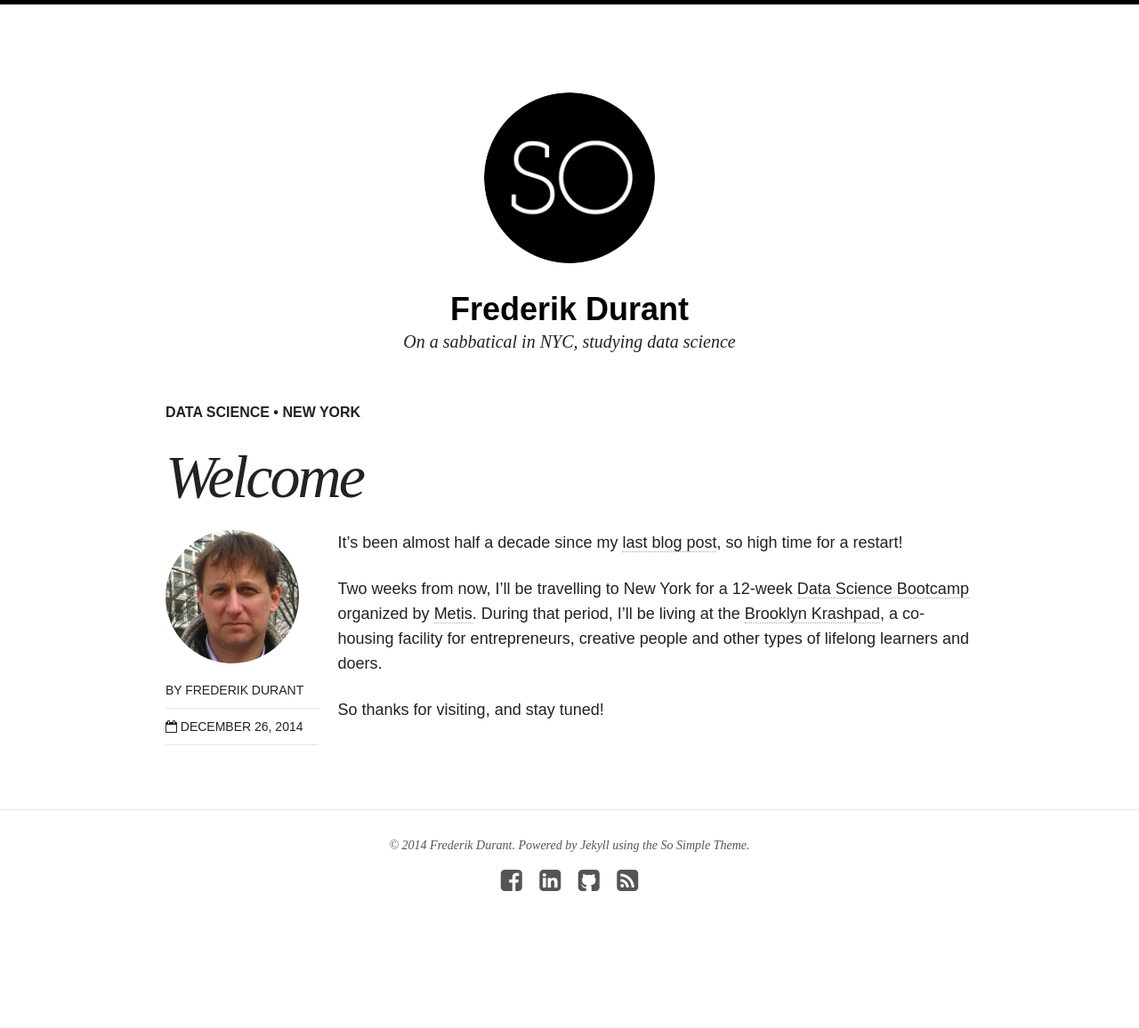
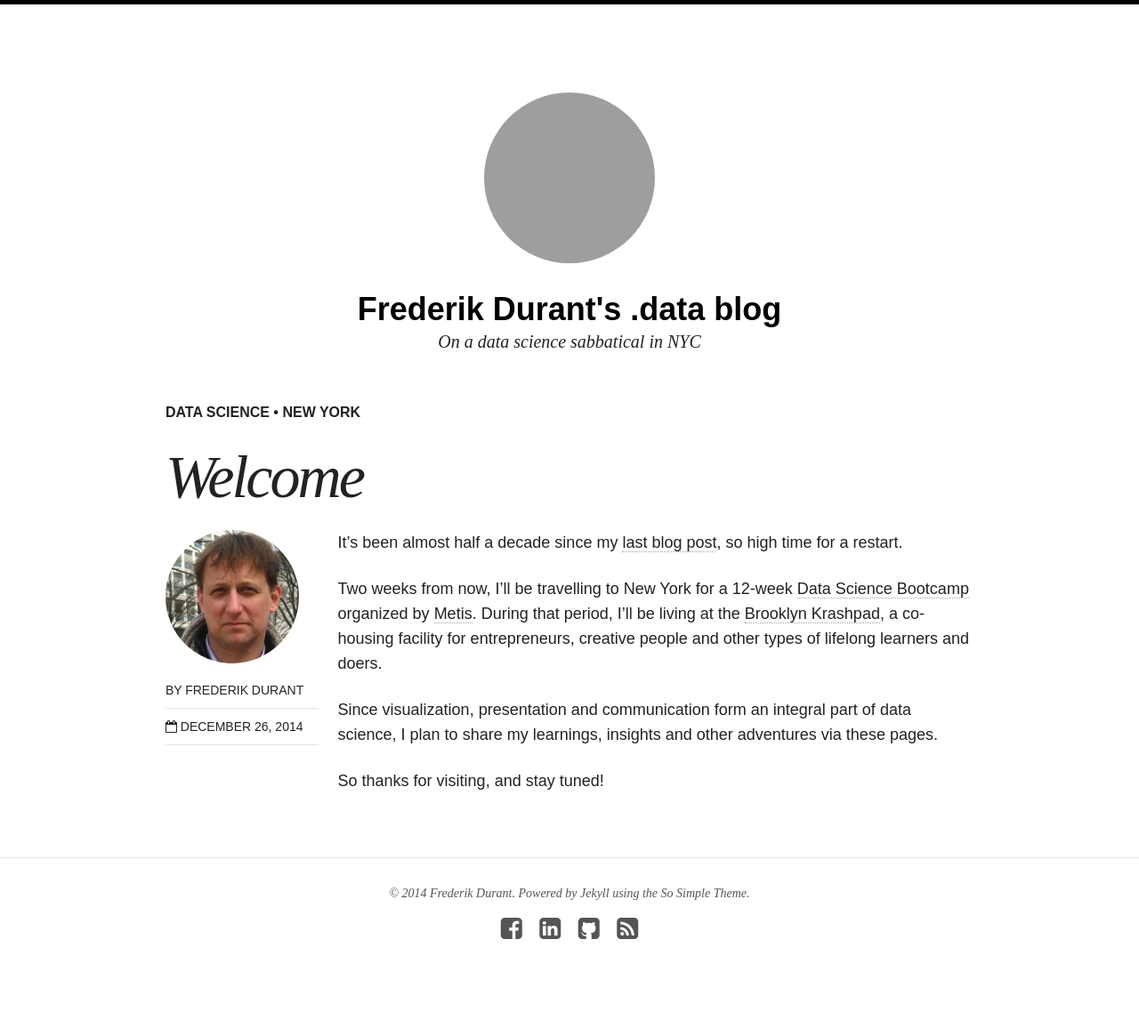
Before and after one commit to fdurant/fdurant_github_io_source, a Jekyll site: the page built from _posts/blog/2014-12-26-welcome.md, in a window 1280 px wide. Shown: the whole page at 89% size. Built offline with Jekyll 4.4.1, drawn with Linux system fonts in a browser that asks for light colours; nearby versions of some CDN libraries; before the commit the page ends 1102 px from its top, so only the background shows below that; grey boxes are pictures that could not be loaded.

Commit message:
Created the .data logo files and extended the welcome blog post

```diff
--- a/_config.yml
+++ b/_config.yml
@@ -1,9 +1,9 @@
 # Site wide configuration
 
-title: Frederik Durant
+title: Frederik Durant's .data blog
 locale: en_US
-description: On a sabbatical in NYC, studying data science
-logo: site-logo.png
+description: On a data science sabbatical in NYC
+logo: dot_data_512x512.png
 search: true
 url:
 
--- a/_posts/blog/2014-12-26-welcome.md
+++ b/_posts/blog/2014-12-26-welcome.md
@@ -10,9 +10,11 @@ image:
 date: 2014-12-26T14:15:00-00:00
 ---
 
-It's been almost half a decade since my [last blog post](http://blog.prompt-speechapps.com), so high time for a restart!
+It's been almost half a decade since my [last blog post](http://blog.prompt-speechapps.com), so high time for a restart.
 
-Two weeks from now, I'll be travelling to New York for a 12-week [Data Science Bootcamp](metis-datascience) organized by [Metis](metis). During that period, I'll be living at the [Brooklyn Krashpad](krash), a co-housing facility for entrepreneurs, creative people and other types of lifelong learners and doers.
+Two weeks from now, I'll be travelling to New York for a 12-week [Data Science Bootcamp][metis-datascience] organized by [Metis][metis]. During that period, I'll be living at the [Brooklyn Krashpad][krash], a co-housing facility for entrepreneurs, creative people and other types of lifelong learners and doers.
+
+Since visualization, presentation and communication form an integral part of data science, I plan to share my learnings, insights and other adventures via these pages.
 
 So thanks for visiting, and stay tuned!
 
```
